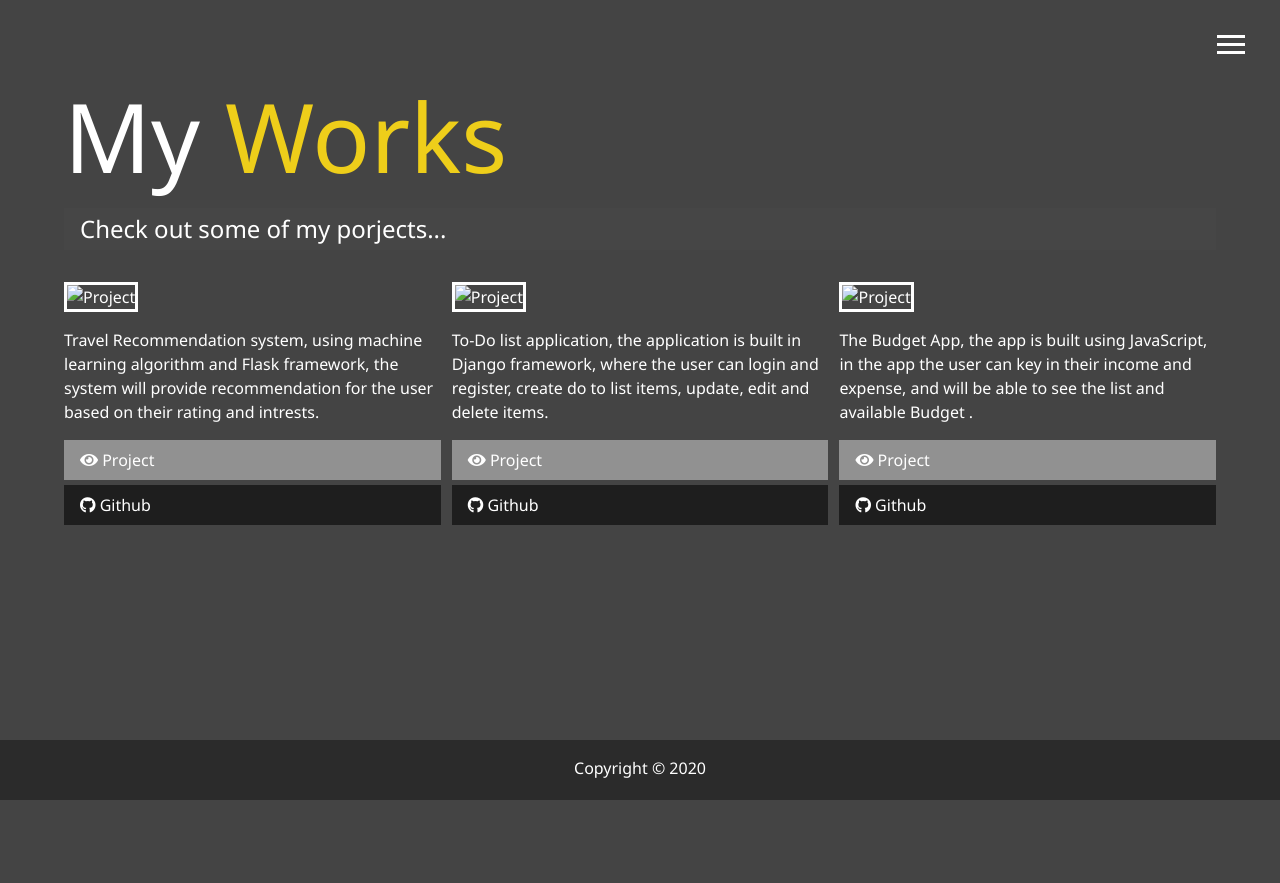
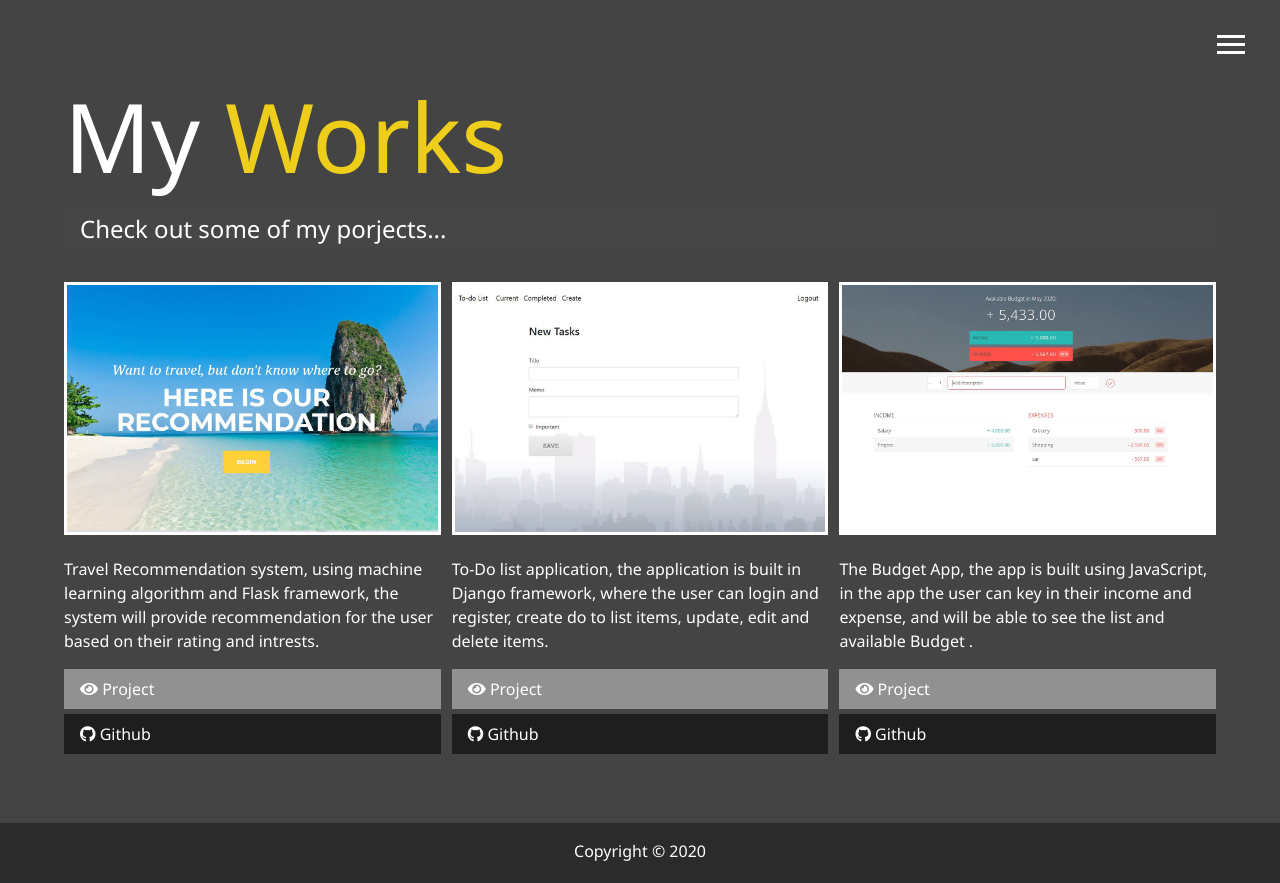
Before and after one commit to Azizullah007/my_portfolio, a website: page dist/work.html in a window 1280 px wide. Before the commit the page ends 800 px from the top, so only its background shows below. Drawn offline with Linux system fonts and the light colour scheme; the site is published under a folder, as on GitHub Pages, so addresses that start at the root find nothing.

Commit message:
"edit src image"

```diff
--- a/dist/work.html
+++ b/dist/work.html
@@ -61,7 +61,7 @@
             <div class="items">
 
                 <a href="#!">
-                    <img src="/dist/img/projects/project1.jpg" alt="Project">
+                    <img src="./img/projects/project1.jpg" alt="Project">
                 </a>
                 <p>Travel Recommendation system, using machine learning algorithm and Flask framework, the system will provide recommendation for the user based on their rating and intrests.</p>
 
@@ -75,7 +75,7 @@
 
             <div class="items">
                 <a href="#!">
-                    <img src="/dist/img/projects/project2.jpg" alt="Project">
+                    <img src="./img/projects/project2.jpg" alt="Project">
                 </a>
                 <p>To-Do list application, the application is built in Django framework, where the user can login and register, create do to list items, update, edit and delete items.</p>
 
@@ -90,7 +90,7 @@
 
             <div class="items">
                 <a href="#!">
-                    <img src="/dist/img/projects/project3.jpg" alt="Project">
+                    <img src="./img/projects/project3.jpg" alt="Project">
                 </a>
                 <p>The Budget App, the app is built using JavaScript, in the app the user can key in their income and expense, and will be able to see the list and available Budget .</p>
 
```
